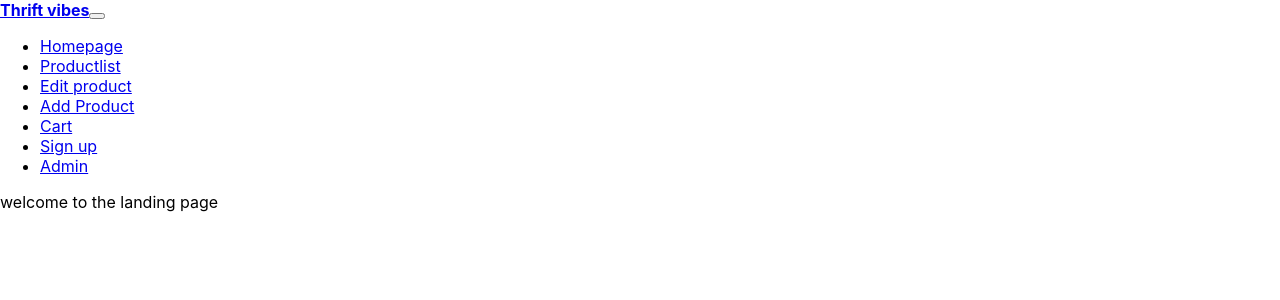
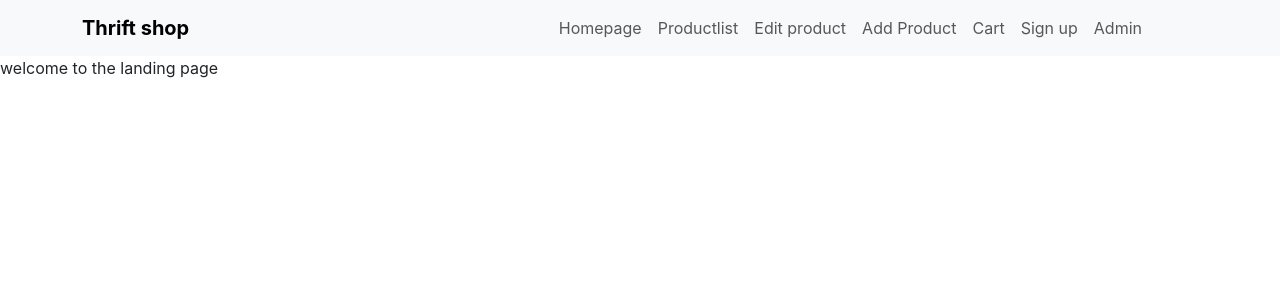
Before and after one commit to JoabOwala/thriftstore-frontend, a React (Create React App) app: page / in a window 1280 px wide. Shown: the top 300 px of the page. Built offline with nearby package versions, Linux system fonts and the light colour scheme.

Commit message:
edited the navbar

```diff
--- a/public/index.html
+++ b/public/index.html
@@ -24,7 +24,10 @@
       work correctly both with client-side routing and a non-root public URL.
       Learn how to configure a non-root public URL by running `npm run build`.
     -->
-    <title>React App</title>
+    <link href="https://cdn.jsdelivr.net/npm/bootstrap@5.3.1/dist/css/bootstrap.min.css" rel="stylesheet" integrity="sha384-4bw+/aepP/YC94hEpVNVgiZdgIC5+VKNBQNGCHeKRQN+PtmoHDEXuppvnDJzQIu9" crossorigin="anonymous">
+
+
+    <title>Thrift Shop</title>
   </head>
   <body>
     <noscript>You need to enable JavaScript to run this app.</noscript>
@@ -39,5 +42,7 @@
       To begin the development, run `npm start` or `yarn start`.
       To create a production bundle, use `npm run build` or `yarn build`.
     -->
+    <script src="https://cdn.jsdelivr.net/npm/bootstrap@5.3.1/dist/js/bootstrap.bundle.min.js" integrity="sha384-HwwvtgBNo3bZJJLYd8oVXjrBZt8cqVSpeBNS5n7C8IVInixGAoxmnlMuBnhbgrkm" crossorigin="anonymous"></script>
+
   </body>
 </html>
--- a/src/components/NavBar.js
+++ b/src/components/NavBar.js
@@ -6,7 +6,7 @@
     <nav className="navbar navbar-expand-lg navbar-light bg-light">
       <div className="container">
         <Link className="navbar-brand" to="/">
-          <b>Thrift vibes</b>
+          <b>Thrift shop</b>
         </Link>
 
         <button
```
